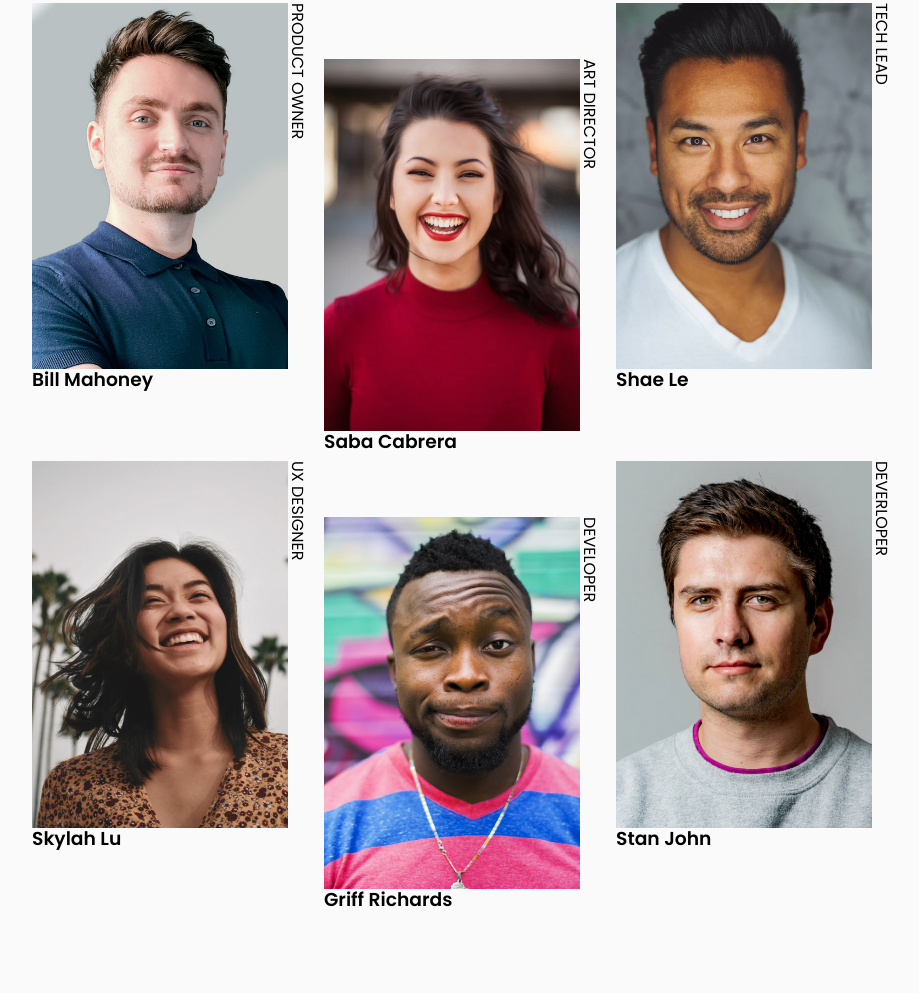
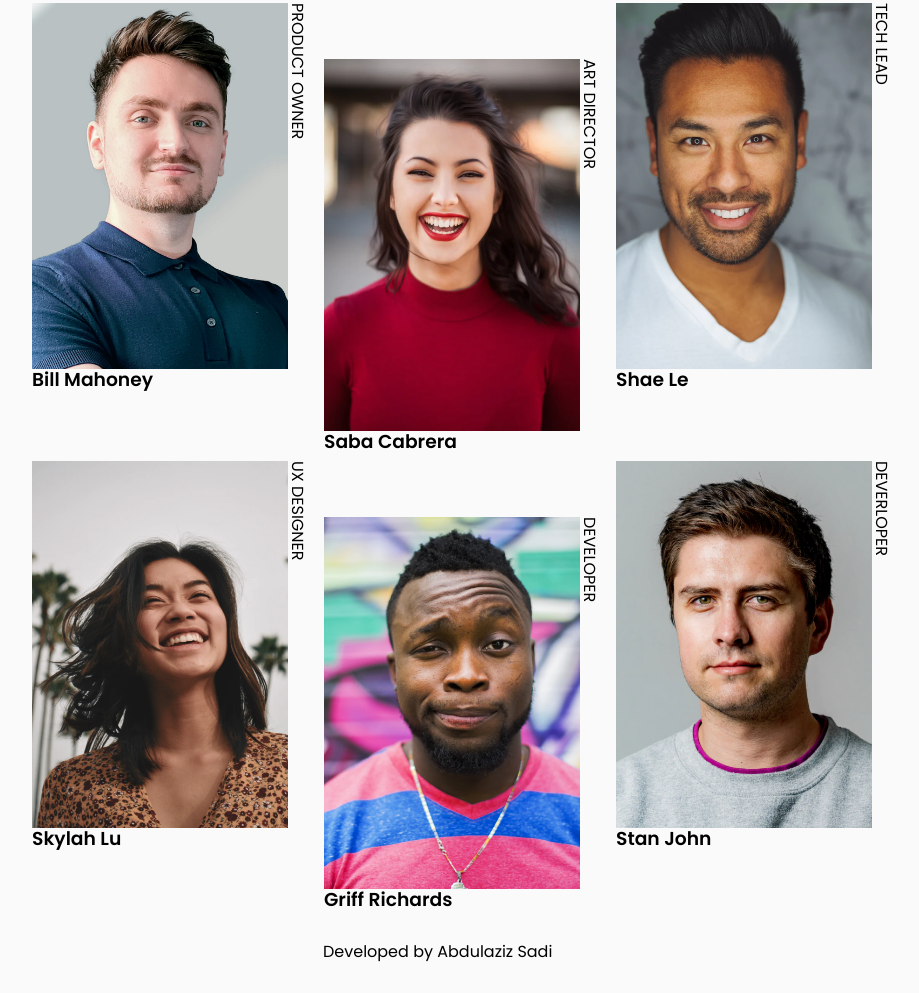
Before and after one commit to kitindi/my_team_page, a plain HTML site: page index.html in a window 1280 px wide. Shown: the part 141-1134 px from the top of the page, without its empty margins (174-1093 px from the left). Before the commit the page ends 1054 px from the top, so only its background shows below. Drawn offline with Linux system fonts and the light colour scheme.

Commit message:
Update README.md

```diff
--- a/assets/css/style.css
+++ b/assets/css/style.css
@@ -12,7 +12,11 @@ body {
      background: #FAFAFA;
      ;
   }
-
+footer{
+    width: 350px;
+    margin: 0 auto;
+    padding: 2rem;
+}
   @media(max-width:375px){
 
 .team-profile{
--- a/index.html
+++ b/index.html
@@ -90,6 +90,8 @@
         </div>
         </div>
     </section>
-
+    <footer>
+      <p>Developed by Abdulaziz Sadi</p>
+    </footer>
   </body>
 </html>
```
Also changed, not shown: 1 other file.
